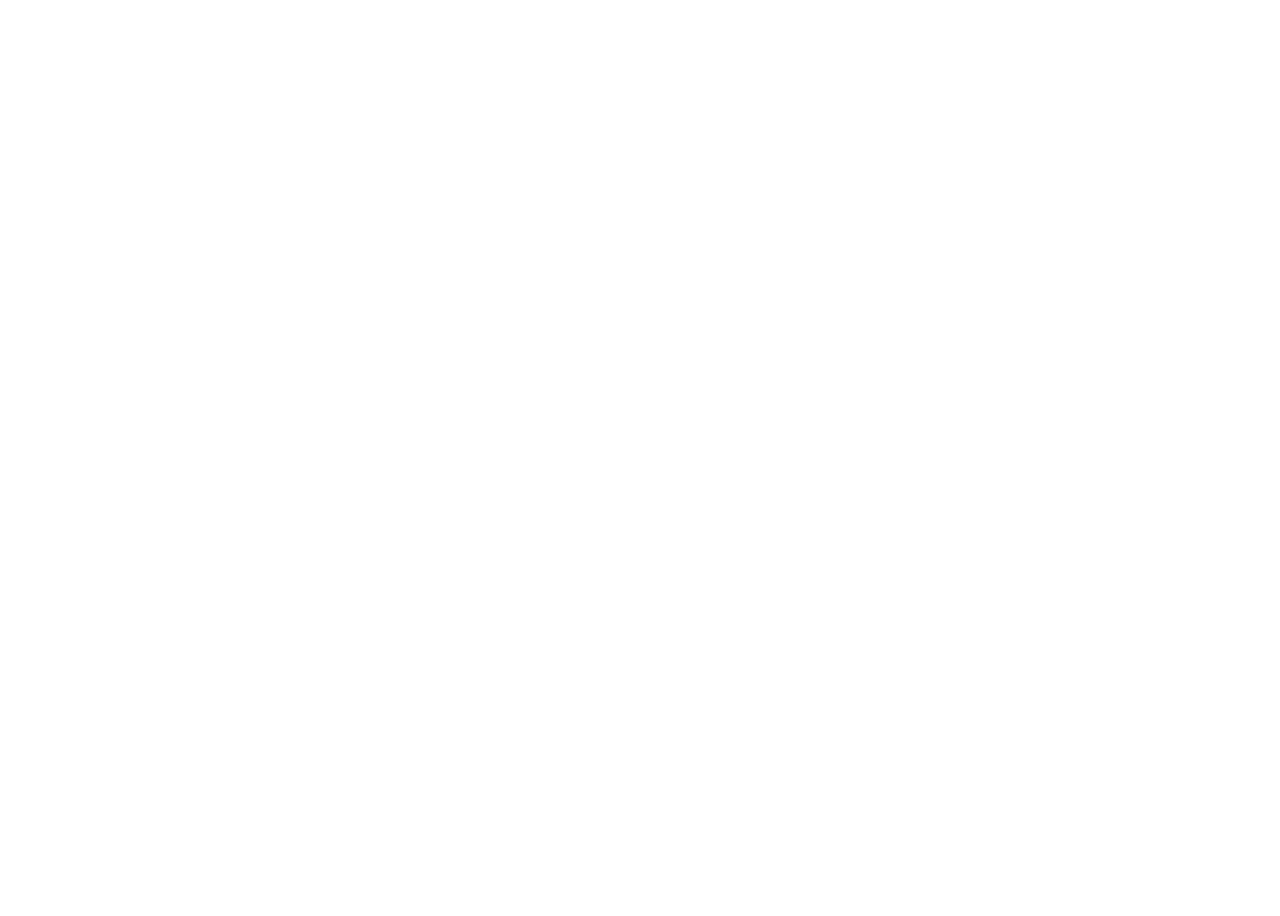
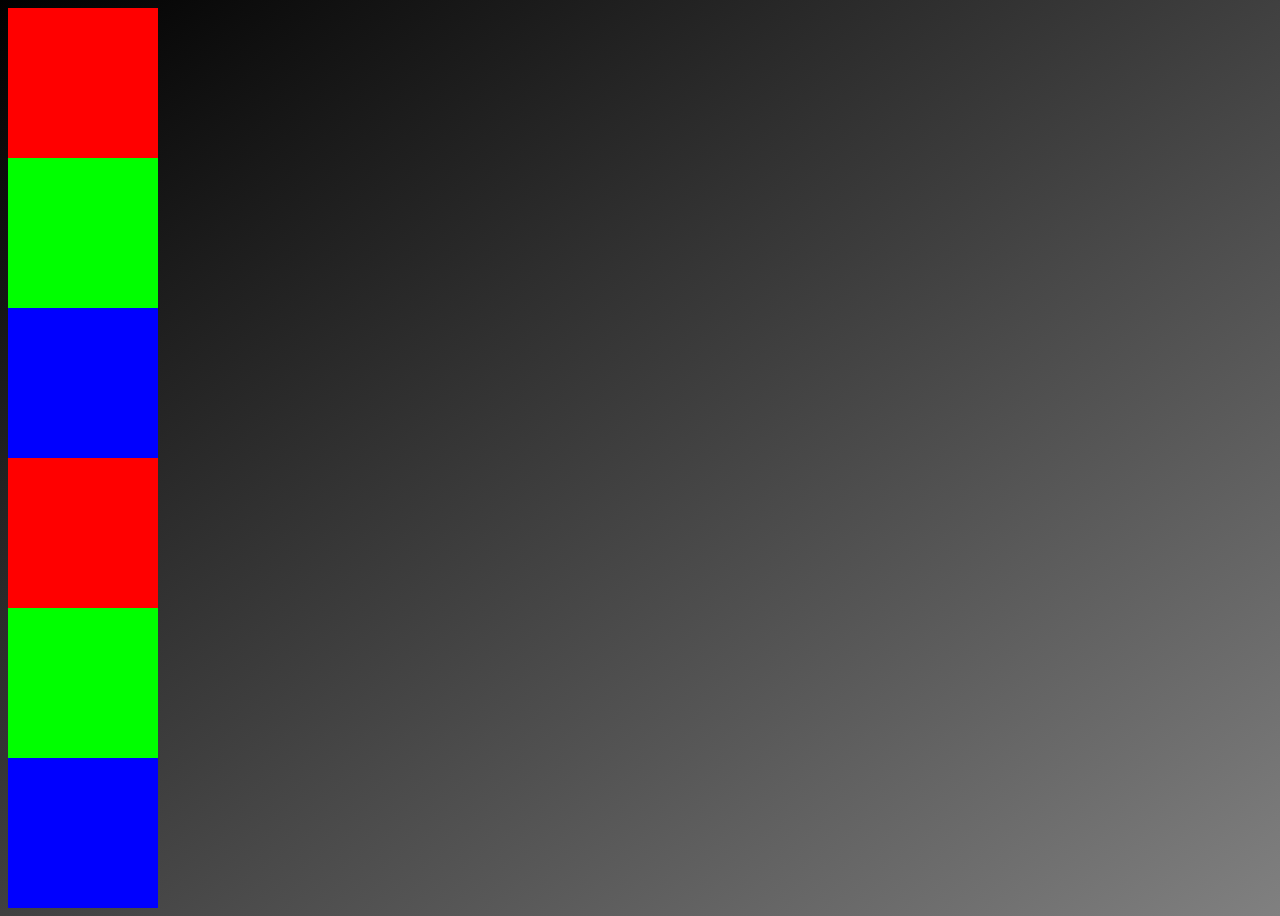
Before and after one commit to Positron832/GameBreakersToolkit-jam, a plain HTML site: page stage3.html in a window 1280 px wide. Before the commit the page ends 800 px from the top, so only its background shows below. Drawn offline with Linux system fonts and the light colour scheme.

Commit message:
Update stage3.html

```diff
--- a/stage3.html
+++ b/stage3.html
@@ -4,8 +4,50 @@
     <title>The end finally?</title>
     <meta charset="UTF-8"/>
     <style>
+      html{
+        min-height: 100%;
+      }
+
+      body{
+        min-height: 100%;
+        background-image: linear-gradient(to bottom right, black, grey);
+      }
+
+      .box-container{
+        display: block;
+      }
+
+      .box-container>div{
+        transition: 1s linear;
+        height: 150px;
+        width: 150px;
+      }
+
+      .box-container>div:hover{
+        height: 300px;
+      }
+
+      .box1, .box4{
+        background-color: red;
+      }
+
+      .box2, .box5{
+        background-color: lime;
+      }
+
+      .box3, .box6{
+        background-color: blue;
+      }
     </style>
   </head>
   <body>
+
+    <div class="box-container">
+      <div class="box1"></div>
+      <div class="box2"></div>
+      <div class="box3"></div>
+      <div class="box4"></div>
+      <div class="box5"></div>
+      <div class="box6"></div>
   </body>
 </html>
```
